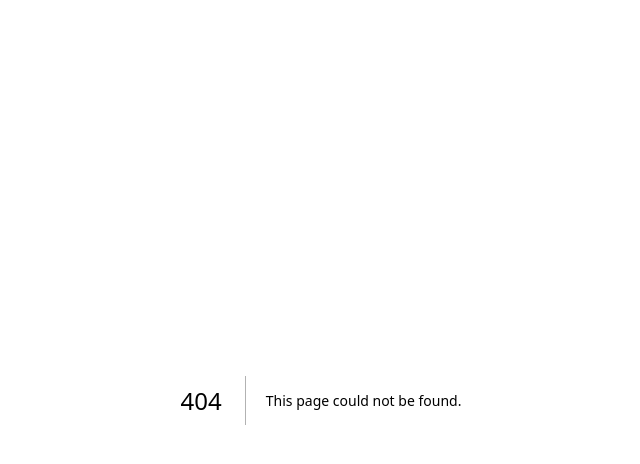
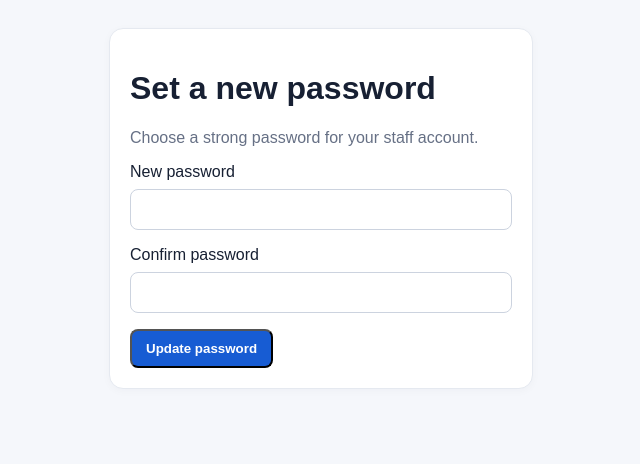
Before and after one commit to servicesalways789-droid/awan-homeopathic-clinic, a Next.js app: page /reset-password in a window 1280 px wide. Before the commit this address had no page. Shown: the top 464 px of the page, without its empty margins (319-959 px from the left). Built offline with nearby package versions, Linux system fonts and the light colour scheme.

Commit message:
Add staff password reset completion page

```diff
--- /dev/null
+++ b/src/app/reset-password/page.tsx
@@ -0,0 +1,8 @@
+"use client";
+import {useState} from "react";
+import {createClient} from "@/lib/supabase/client";
+export default function ResetPassword(){
+ const [password,setPassword]=useState("");const [confirm,setConfirm]=useState("");const [message,setMessage]=useState("");const [busy,setBusy]=useState(false);
+ async function submit(e:React.FormEvent){e.preventDefault();if(password.length<10){setMessage("Use at least 10 characters.");return;}if(password!==confirm){setMessage("Passwords do not match.");return;}setBusy(true);setMessage("");try{const supabase=createClient();const {error}=await supabase.auth.updateUser({password});if(error)throw error;setMessage("Password updated. You can now continue to the dashboard.");setTimeout(()=>window.location.href="/",1200);}catch(err){setMessage(err instanceof Error?err.message:"Could not update password. Open the latest reset link and try again.");}finally{setBusy(false);}}
+ return <main className="shell" style={{maxWidth:480}}><div className="card"><h1>Set a new password</h1><p className="muted">Choose a strong password for your staff account.</p><form onSubmit={submit}><label>New password</label><input required minLength={10} type="password" autoComplete="new-password" value={password} onChange={e=>setPassword(e.target.value)} style={{display:"block",width:"100%",padding:12,margin:"8px 0 16px",border:"1px solid #ccd3df",borderRadius:8}}/><label>Confirm password</label><input required minLength={10} type="password" autoComplete="new-password" value={confirm} onChange={e=>setConfirm(e.target.value)} style={{display:"block",width:"100%",padding:12,margin:"8px 0 16px",border:"1px solid #ccd3df",borderRadius:8}}/><button className="btn" disabled={busy}>{busy?"Updating…":"Update password"}</button></form>{message&&<p role="status">{message}</p>}</div></main>
+}
```
